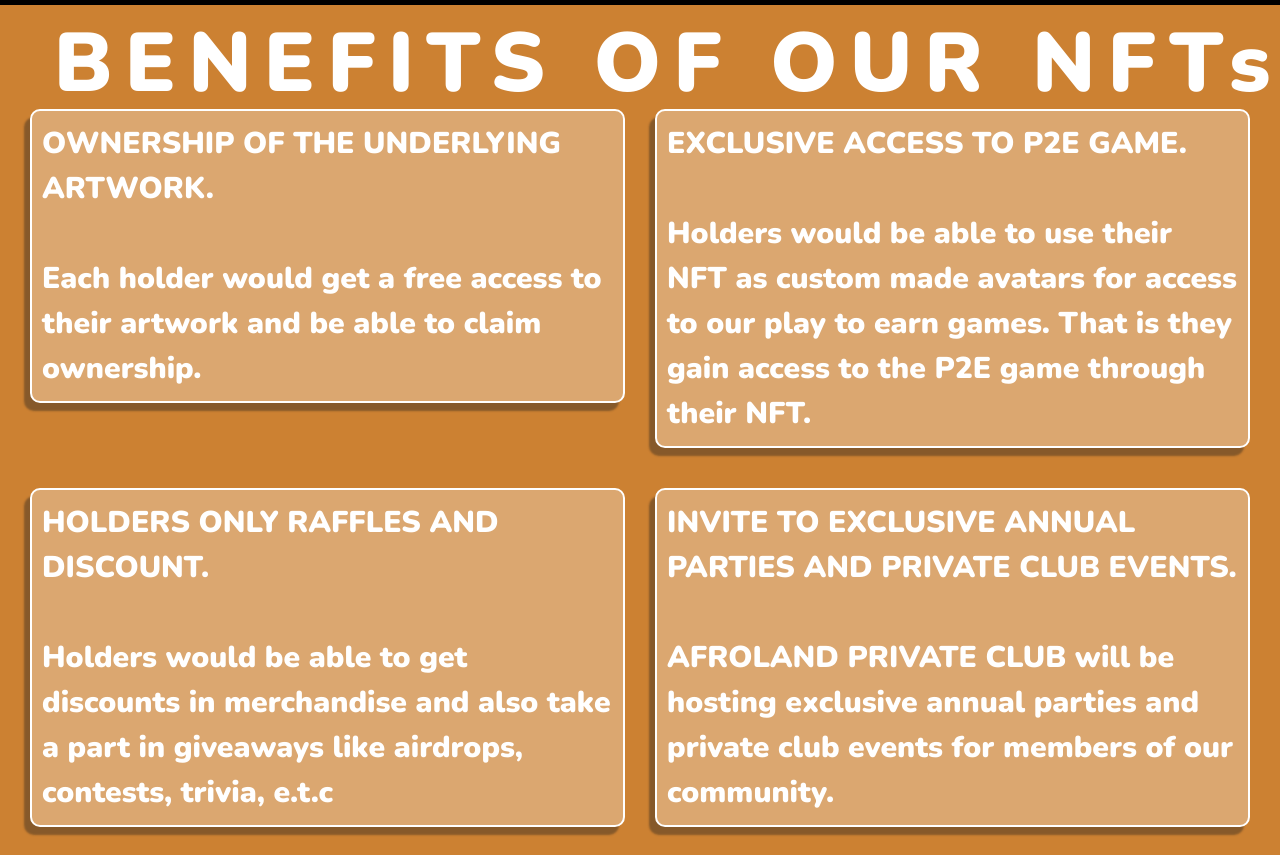
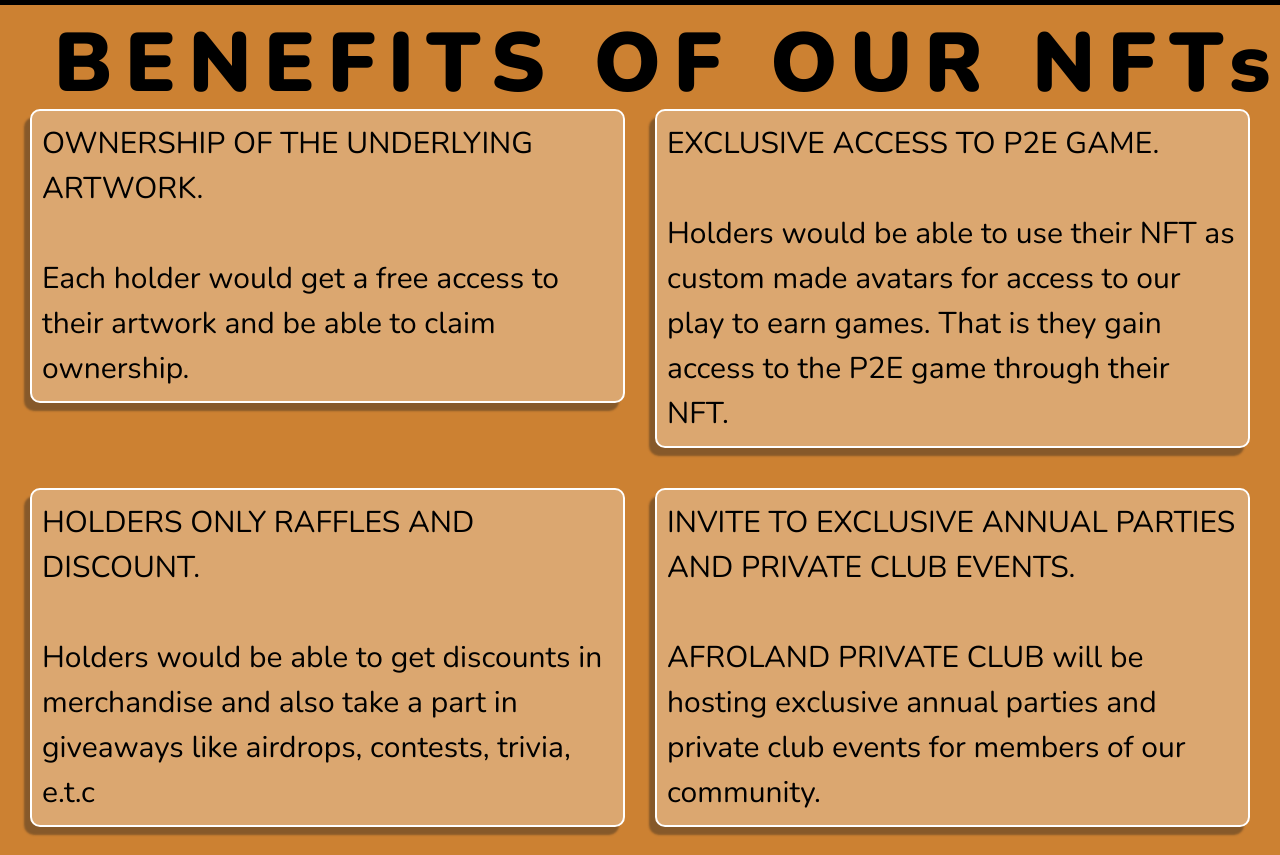
Before and after one commit to Demilade-Samuel/aflw, a plain HTML site: page benefits.html in a window 1280 px wide. Shown: the part 97-952 px from the top of the page. Drawn offline with nearby package versions, Linux system fonts and the light colour scheme.

Commit message:
Update benefits.css

```diff
--- a/css/benefits.css
+++ b/css/benefits.css
@@ -3,6 +3,7 @@
 body {
 	overflow-x: hidden;
 		background-color: #cc8132 !important;
+		color:#000000 !important;
 }
 
 * {
@@ -217,7 +218,7 @@ nav div span i {
 }
 
 .benefits {
-	color: #ffffff;
+
 	margin: 0 0 0 0;
 }
 
@@ -228,7 +229,7 @@ nav div span i {
 }
 
 .benefits-heading h1 {
-	color: #ffffff;
+
 	text-align: center !important;
 	font-weight: 900;
 	font-size: 6.5vw;
@@ -258,24 +259,29 @@ nav div span i {
 	border: 2px solid #fff !important;
 	backdrop-filter: blur(2px);
 	box-shadow: -6px 8px 2px rgb(29 29 29 / 40%);
+
+}
+
+h1{
+	font-weight: 900 !important;
 }
 
 .ownership {
 	border: 1px solid orange;
 	border-radius: 10px;
 	/* height: 350px; */
-	color: #ffffff;
+
 	font-size: 30px;
-	font-weight: 900;
+
 }
 
 .exclusive {
 	border: 1px solid orange;
 	border-radius: 10px;
 	/* height: 350px; */
-	color: #ffffff;
+
 	font-size: 30px;
-	font-weight: 900;
+
 }
 
 .invite {
@@ -286,10 +292,10 @@ nav div span i {
 	/* background: rgba(200, 180, 200, 0.5) !important; */
 	/* width: 48%/; */
 	/* opacity: .4 !important; */
-	color: #ffffff;
+
 	/* margin: 20px 0 0 0px; */
 	font-size: 30px;
-	font-weight: 900;
+
 	/* float: left; */
 }
 
@@ -300,10 +306,10 @@ nav div span i {
 	border-radius: 10px;
 	/* height: 350px; */
 	/* width: 48%; */
-	color: #ffffff;
+
 	/* margin: 20px 0 0 20px; */
 	font-size: 30px;
-	font-weight: 900;
+
 	/* float: left; */
 }
 
```
